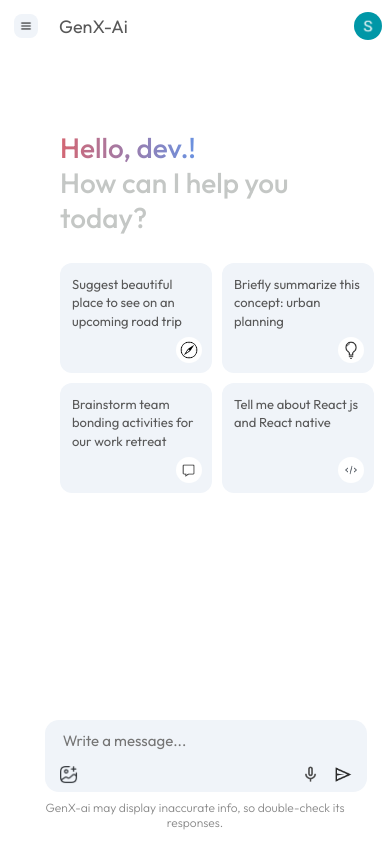
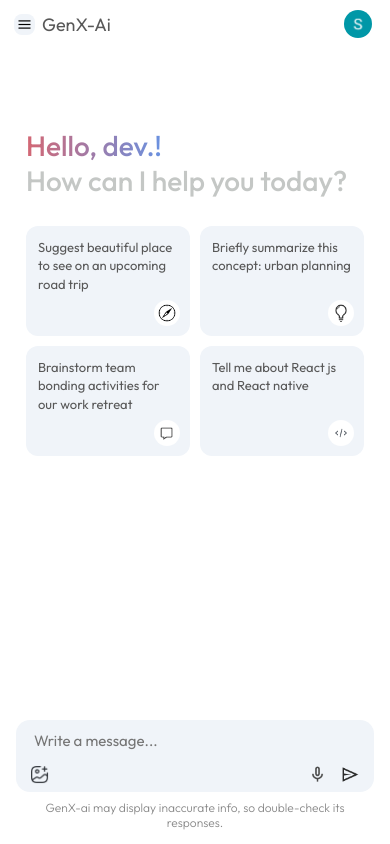
Before and after one commit to Subash1003/GenX-Ai, a React (Vite) app: page / in a window 390 px wide. Built offline with nearby package versions, Linux system fonts and the light colour scheme.

Commit message:
alter in responsive code

```diff
--- a/src/components/main/Main.css
+++ b/src/components/main/Main.css
@@ -17,7 +17,7 @@
 .main .nav {
   display: flex;
   align-items: center;
-  padding: 12px 24px;
+  padding: 10px 24px;
   justify-content: space-between;
   font-size: 18px;
   color: #585858;
@@ -37,8 +37,8 @@
 /* On mobile, nudge the nav title right so it clears the hamburger button */
 @media (max-width: 767px) {
   .main .nav {
-           padding-right: 8px;
-        padding-left: 15px;
+         padding-right: 8px;
+        padding-left: 32px;
         padding-bottom: 8vh;
   }
 }
@@ -268,8 +268,8 @@
   .search-box {
     border-radius: 14px;
     padding: 10px 14px 8px;
-    width: 90%;
-    margin: 0px 8%;
+    width: 100%;
+    margin: 0px;
   }
 
   .search-box textarea {
@@ -362,18 +362,18 @@
 
 @media (max-width: 767px) {
   .result-title p {
-    font-size: 12px;
+    font-size: 14px;
     max-width: 70%;
     padding: 8px 12px;
   }
 
   .result-title img,
   .result-data img {
-    width: 25px;
+    width: 27px;
   }
 
   .result-data p {
-           font-size: 12px;
+           font-size: 14px;
         line-height: 1.5;
   }
 
@@ -381,7 +381,7 @@
   .result-data p h2,
   .result-data p h3,
   .result-data p h4 {
-    font-size: 0.8rem;
+    font-size: 1rem;
   }
 }
 
--- a/src/components/sidebar/Sidebar.css
+++ b/src/components/sidebar/Sidebar.css
@@ -25,13 +25,14 @@
 }
 
 .sidebar img {
-  width: 22px;
+  width: 15px;
   flex-shrink: 0;
 }
 
 .menu {
   display: block;
   cursor: pointer;
+  margin-left: 10px;
 }
 
 /* ===========================
@@ -46,9 +47,9 @@
   font-size: 15px;
   border-radius: 50px;
   padding: 8px 10px;
-  color: gray;
+  color: rgb(36, 27, 27);
   cursor: pointer;
-  background-color: #dadee3;
+  background-color:#bfcbda;
   white-space: nowrap;
   overflow: hidden;
 }
@@ -80,7 +81,7 @@
   padding: 10px 12px;
   cursor: pointer;
   color: #282828;
-  font-size: 13px;
+  font-size: 14px;
   white-space: nowrap;
   overflow: hidden;
 }
@@ -106,7 +107,7 @@
 }
 
 .sidebar .no-history {
-  font-size: 13px;
+  font-size: 14xpx;
   color: #aaa;
   padding: 0 10px;
 }
@@ -147,14 +148,14 @@
   background: #f0f4f9;
   border: none;
   border-radius: 8px;
-  padding: 6px;
+  padding: 3px;
   cursor: pointer;
   align-items: center;
   justify-content: center;
 }
 
 .sidebar-hamburger img {
-  width: 22px;
+  width: 12px;
   display: block;
 }
 
@@ -170,9 +171,11 @@
   /* Show the floating hamburger button */
   .sidebar-hamburger {
     display: flex;
+    background: #f0f4f9;
+     padding: 3px;
   }
   .sidebar-hamburger img {
-    width: 12px;
+    width: 15px;
   }
 
 
@@ -197,6 +200,6 @@
 
   /* Shift main content so hamburger button doesn't cover it */
   .main {
-    padding-left: 44px;
+    padding:  0px 10px;
   }
 }
```
